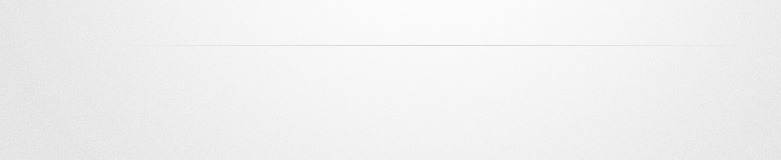
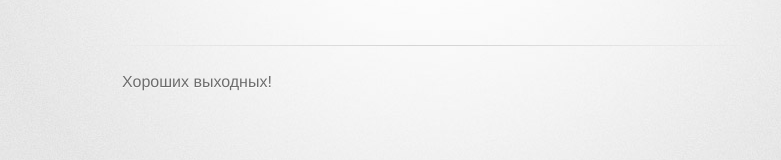
Before and after one commit to artpolikarpov/you-are-fired, a plain HTML site: page index.html in a window 1280 px wide. Shown: the part 274-434 px from the top of the page, without its empty margins (208-989 px from the left). Drawn offline with Linux system fonts and the light colour scheme; a web font is replaced by a local one.

Commit message:
Update index.html

```diff
--- a/index.html
+++ b/index.html
@@ -24,6 +24,10 @@
 
         <hr>
 
+        <section id="main_content">
+          <p>Хороших выходных!</p>
+        </section>
+
       </div>
     </div>
   </body>
```
